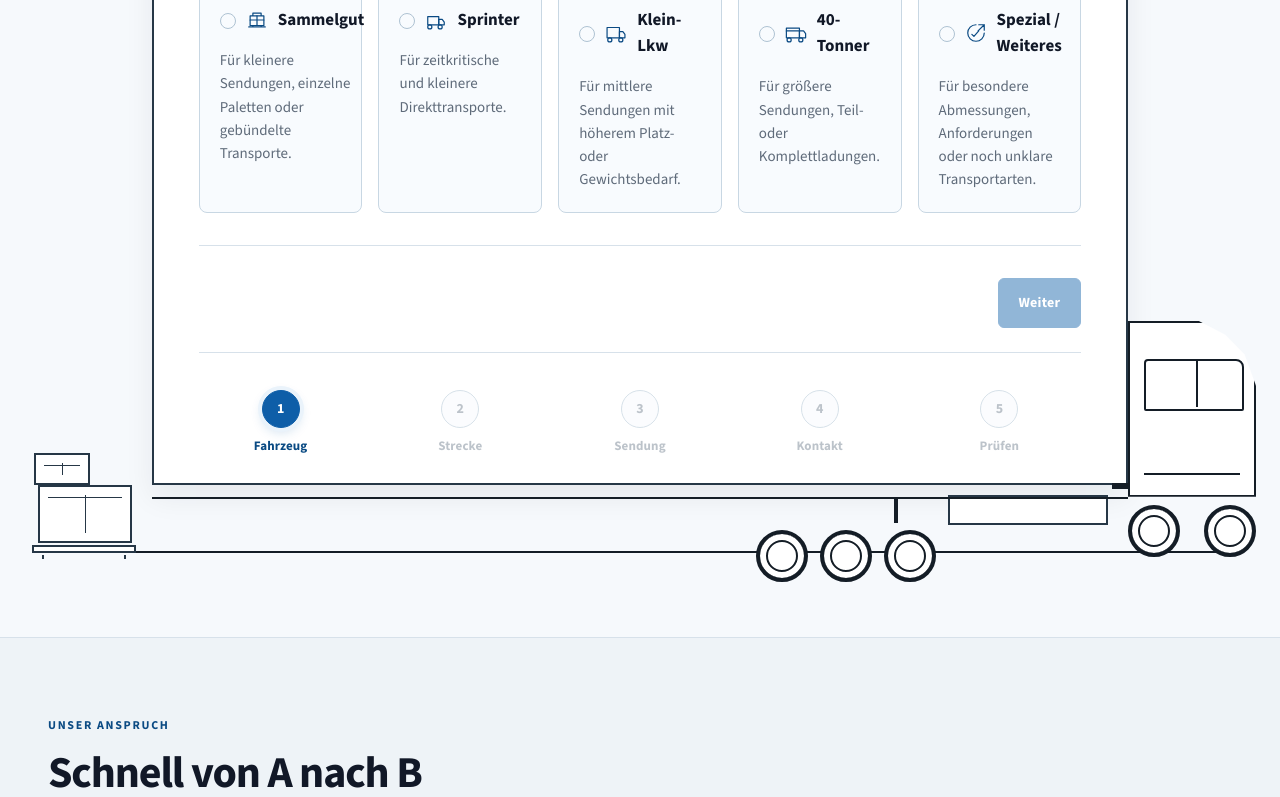
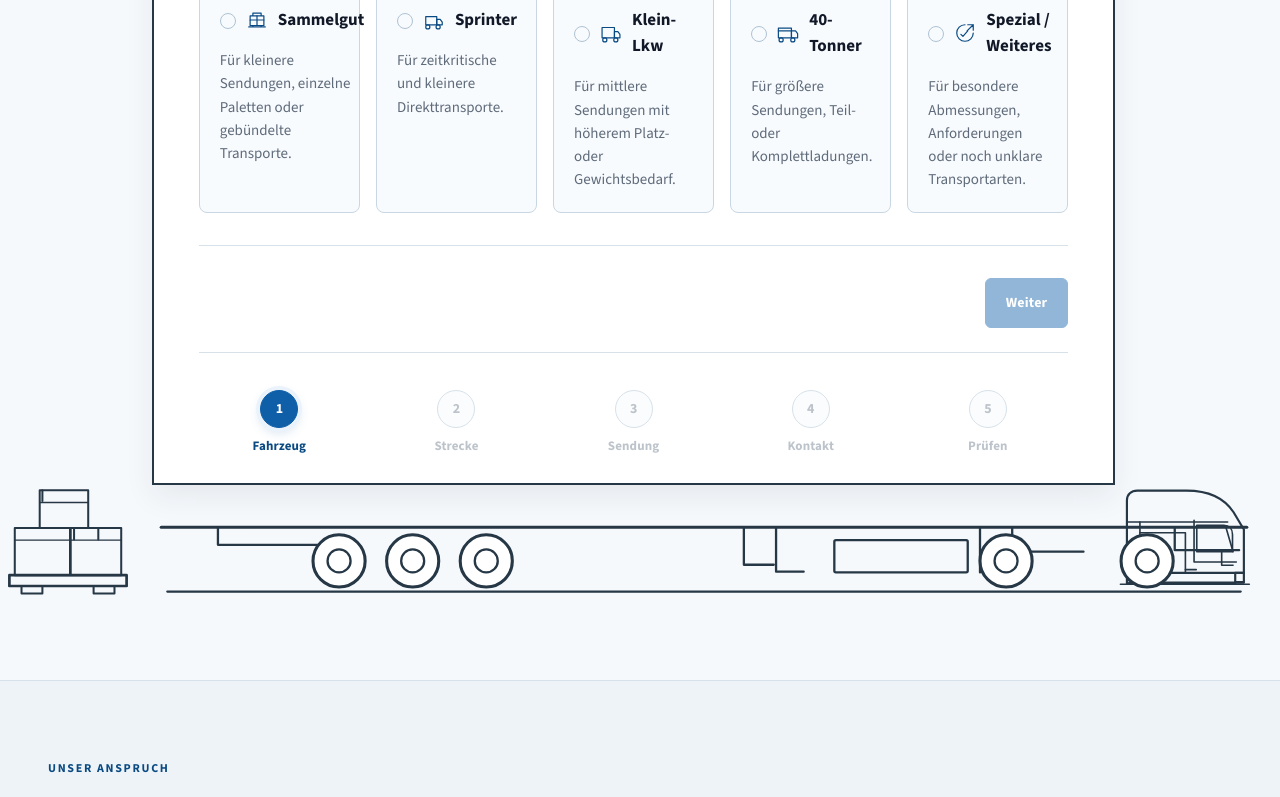
Before and after one commit to CornerDesign-Dominic/BPL-WEB, a Next.js app: page / in a window 1280 px wide. Shown: the part 782-1579 px from the top of the page. Built offline with nearby package versions, Linux system fonts and the light colour scheme.

Commit message:
Refactor transport request decorations into reusable components

```diff
--- a/src/app/globals.css
+++ b/src/app/globals.css
@@ -127,36 +127,14 @@ h3 { margin-bottom: var(--space-2); font-size: 1.25rem; line-height: 1.22; }
 .transport-request-section { padding: clamp(var(--space-5), 5vw, var(--space-8)) 0 var(--space-10); scroll-margin-top: calc(var(--header-height) + var(--space-2)); background: var(--color-surface); }
 .transport-request-section__heading { margin-bottom: var(--space-3); }
 .transport-request-section__heading h2 { max-width: none; margin: 0; color: var(--color-text); font-size: clamp(1.875rem, 3vw, 2.5rem); font-weight: 800; letter-spacing: -0.035em; }
-.transport-request-composition { position: relative; display: grid; width: min(100% - 3rem, calc(var(--content-width) + 20rem)); margin-inline: auto; grid-template-columns: clamp(7rem, 10vw, 10rem) minmax(0, var(--content-width)) clamp(7rem, 10vw, 10rem); align-items: end; }
-.transport-request-composition::after { position: absolute; right: 0.875rem; bottom: 0.25rem; left: 0.875rem; height: 0.125rem; background: #141d26; content: ""; pointer-events: none; }
-.transport-request-vehicle { display: grid; min-width: 0; grid-template-rows: auto 4.5rem; align-self: stretch; }
-.transport-request-box { position: relative; z-index: 1; min-width: 0; padding: clamp(var(--space-3), 3.5vw, var(--space-6)); padding-bottom: var(--space-3); border: 0.125rem solid #263746; border-radius: 0; background: var(--color-background); box-shadow: 0 0.75rem 1.75rem rgb(17 24 39 / 7%); }
+.transport-request-composition { display: grid; width: min(100% - 3rem, calc(var(--content-width) + 20rem)); margin-inline: auto; grid-template-columns: clamp(7rem, 10vw, 10rem) minmax(0, var(--content-width)) clamp(8rem, 11vw, 12rem); grid-template-rows: auto auto; align-items: end; }
+.transport-request-trailer { min-width: 0; grid-column: 2; grid-row: 1; }
+.transport-request-box { position: relative; min-width: 0; padding: clamp(var(--space-3), 3.5vw, var(--space-6)); padding-bottom: var(--space-3); border: 0.125rem solid #263746; border-radius: 0; background: var(--color-background); box-shadow: 0 0.75rem 1.75rem rgb(17 24 39 / 7%); }
 .transport-request-box::before { display: none; }
-.transport-request-cargo, .transport-request-cab, .transport-request-vehicle__underbody { z-index: 1; min-width: 0; pointer-events: none; }
-.transport-request-cargo { display: flex; align-items: flex-end; justify-content: flex-end; padding-right: 1.25rem; }
-.transport-request-cargo__stack { position: relative; width: min(100%, 8.75rem); height: 6.5rem; }
-.transport-request-cargo__crate { position: absolute; display: block; border: 0.125rem solid #263746; border-radius: 0; background: var(--color-background); }
-.transport-request-cargo__crate::before, .transport-request-cargo__crate::after { position: absolute; background: #263746; content: ""; }
-.transport-request-cargo__crate::before { top: 0.625rem; right: 0.5rem; left: 0.5rem; height: 1px; }
-.transport-request-cargo__crate::after { top: 0.5rem; bottom: 0.5rem; left: 50%; width: 1px; }
-.transport-request-cargo__crate--large { right: 0; bottom: 0.875rem; width: 5.875rem; height: 3.625rem; }
-.transport-request-cargo__crate--small { right: 2.625rem; bottom: 4.5rem; width: 3.5rem; height: 2rem; }
-.transport-request-cargo__pallet { position: absolute; right: -0.25rem; bottom: 0.25rem; width: 6.5rem; height: 0.5rem; border: 0.125rem solid #263746; background: var(--color-background); }
-.transport-request-cargo__pallet::after { position: absolute; top: 0.5rem; right: 0.5rem; left: 0.5rem; height: 0.25rem; border-inline: 0.125rem solid #263746; content: ""; }
-.transport-request-vehicle__underbody { position: relative; display: grid; min-height: 0; grid-template-columns: minmax(3rem, 1fr) repeat(3, 3.25rem) minmax(5.75rem, 10rem); align-items: end; column-gap: 0.75rem; padding: 0.625rem 1.25rem 0; }
-.transport-request-vehicle__underbody::before { position: absolute; top: 0.75rem; right: 0; left: 0; height: 0.125rem; background: #141d26; content: ""; }
-.transport-request-vehicle__underbody::after { position: absolute; top: 0.75rem; left: 76%; width: 0.25rem; height: 1.5rem; border-bottom: 0.125rem solid #141d26; background: #141d26; content: ""; }
-.transport-request-vehicle__tank { width: 100%; height: 1.875rem; align-self: end; grid-column: 5; margin-bottom: 0.3125rem; border: 0.125rem solid #263746; border-radius: 0; background: var(--color-background); }
-.transport-request-vehicle__wheel, .transport-request-cab__wheel { display: block; width: 3.25rem; height: 3.25rem; border: 0.25rem solid #141d26; border-radius: 50%; background: var(--color-background); box-shadow: inset 0 0 0 0.375rem var(--color-background), inset 0 0 0 0.5rem #141d26; }
-.transport-request-vehicle__wheel:nth-of-type(2) { grid-column: 2; }
-.transport-request-vehicle__wheel:nth-of-type(3) { grid-column: 3; }
-.transport-request-vehicle__wheel:nth-of-type(4) { grid-column: 4; }
-.transport-request-cab { position: relative; display: grid; width: min(100%, 9.75rem); grid-template-columns: repeat(2, 3.25rem); grid-template-rows: 11rem 3.25rem; align-items: end; justify-content: space-between; gap: 0.5rem; align-self: end; justify-self: start; }
-.transport-request-cab::before { position: absolute; bottom: 4.25rem; left: -1rem; width: 1rem; height: 0.375rem; background: #141d26; content: ""; }
-.transport-request-cab__body { position: relative; display: block; height: 11rem; grid-column: 1 / -1; border: 0.125rem solid #141d26; border-radius: 0; background: var(--color-background); clip-path: polygon(0 0, 55% 0, 76% 8%, 91% 19%, 100% 37%, 100% 100%, 0 100%); }
-.transport-request-cab__body::before { position: absolute; top: 2.25rem; right: 0.625rem; left: 0.875rem; height: 3rem; border: 0.125rem solid #141d26; border-radius: 0.25rem 0.5rem 0.125rem 0.125rem; background: var(--color-background); content: ""; }
-.transport-request-cab__body::after { position: absolute; right: 0.875rem; bottom: 1.25rem; left: 0.875rem; height: 0.125rem; background: #141d26; content: ""; }
-.transport-request-cab__body span { position: absolute; top: 2.25rem; left: 53%; width: 0.125rem; height: 3rem; background: #141d26; }
+.transport-request-decoration { display: block; min-width: 0; color: #263746; pointer-events: none; }
+.transport-request-decoration--pallet { width: min(100%, 8.5rem); margin-right: 1.25rem; grid-column: 1; grid-row: 1 / 3; align-self: end; justify-self: end; }
+.transport-request-decoration--cab { width: min(100%, 11.5rem); grid-column: 3; grid-row: 1 / 3; align-self: end; justify-self: start; }
+.transport-request-decoration--chassis { width: 100%; grid-column: 2 / 4; grid-row: 2; align-self: start; }
 .transport-request-box form { display: grid; min-height: 0; grid-template-rows: auto auto auto; }
 .request-step-content { padding: 0 0 var(--space-4); }
 .request-progress { display: grid; margin: 0; padding: var(--space-4) 0 0; border-top: 1px solid var(--color-border); grid-template-columns: repeat(5, minmax(0, 1fr)); gap: var(--space-2); list-style: none; }
@@ -323,8 +301,7 @@ h3 { margin-bottom: var(--space-2); font-size: 1.25rem; line-height: 1.22; }
   .site-navigation { gap: var(--space-2); }
   .transport-type-grid { grid-template-columns: repeat(3, 1fr); }
   .transport-request-composition { display: block; width: min(100% - 3rem, var(--content-width)); }
-  .transport-request-vehicle { display: block; }
-  .transport-request-cargo, .transport-request-cab, .transport-request-vehicle__underbody { display: none; }
+  .transport-request-decoration { display: none; }
 }
 
 @media (max-width: 52rem) {
--- /dev/null
+++ b/src/components/transport-request/PalletDecoration.tsx
@@ -0,0 +1,19 @@
+type PalletDecorationProps = {
+  className?: string;
+};
+
+export function PalletDecoration({ className }: PalletDecorationProps) {
+  return (
+    <svg aria-hidden="true" className={className} viewBox="0 0 190 210" fill="none" xmlns="http://www.w3.org/2000/svg">
+      <g stroke="currentColor" strokeLinecap="round" strokeLinejoin="round">
+        <rect x="16" y="104" width="82" height="70" strokeWidth="3" />
+        <rect x="99" y="104" width="75" height="70" strokeWidth="3" />
+        <rect x="53" y="48" width="72" height="56" strokeWidth="3" />
+        <path d="M16 122H174M53 66H125" strokeWidth="2" />
+        <path d="M57 48V64M104 104V121M140 104V121" strokeWidth="3" />
+        <path d="M8 174H182V190H8V174Z" strokeWidth="4" />
+        <path d="M8 190H182M26 190V201H57V190M133 190V201H164V190" strokeWidth="3" />
+      </g>
+    </svg>
+  );
+}
--- a/src/components/transport-request/TransportRequestForm.tsx
+++ b/src/components/transport-request/TransportRequestForm.tsx
@@ -5,6 +5,9 @@ import { ContactStep } from "./ContactStep";
 import { RouteStep } from "./RouteStep";
 import { ShipmentStep } from "./ShipmentStep";
 import { SummaryStep } from "./SummaryStep";
+import { PalletDecoration } from "./PalletDecoration";
+import { TruckCabDecoration } from "./TruckCabDecoration";
+import { TruckChassisDecoration } from "./TruckChassisDecoration";
 import { TransportRequestProgress } from "./TransportRequestProgress";
 import { TransportTypeStep } from "./TransportTypeStep";
 import type { FieldErrors, TransportRequestData, UpdateTransportRequestField } from "./types";
@@ -126,14 +129,8 @@ export function TransportRequestForm() {
         <h2 id="transport-request-heading">Transportangebot anfragen</h2>
       </div>
       <div className="transport-request-composition">
-        <div className="transport-request-cargo" aria-hidden="true">
-          <div className="transport-request-cargo__stack">
-            <span className="transport-request-cargo__crate transport-request-cargo__crate--large" />
-            <span className="transport-request-cargo__crate transport-request-cargo__crate--small" />
-            <span className="transport-request-cargo__pallet" />
-          </div>
-        </div>
-        <div className="transport-request-vehicle">
+        <PalletDecoration className="transport-request-decoration transport-request-decoration--pallet" />
+        <div className="transport-request-trailer">
           <div className="transport-request-box">
             <form noValidate onSubmit={(event) => { event.preventDefault(); if (step === 5) void submit(); }}>
               <div className="request-step-content">
@@ -147,21 +144,12 @@ export function TransportRequestForm() {
                 {step > 1 ? <button className="button button--secondary" type="button" onClick={() => setStep((current) => current - 1)}>Zurück</button> : <span aria-hidden="true" />}
                 {step < 5 ? <button className="button button--primary" type="button" disabled={step === 1 && !data.transportType} onClick={goNext}>Weiter</button> : <button className="button button--primary" type="submit" disabled={status === "submitting"}>{submitLabel}</button>}
               </div>
-              <TransportRequestProgress currentStep={step} highestReachedStep={highestReachedStep} onStepChange={setStep} />
-            </form>
-          </div>
-          <div className="transport-request-vehicle__underbody" aria-hidden="true">
-            <span className="transport-request-vehicle__tank" />
-            <span className="transport-request-vehicle__wheel" />
-            <span className="transport-request-vehicle__wheel" />
-            <span className="transport-request-vehicle__wheel" />
-          </div>
+            <TransportRequestProgress currentStep={step} highestReachedStep={highestReachedStep} onStepChange={setStep} />
+          </form>
         </div>
-        <div className="transport-request-cab" aria-hidden="true">
-          <span className="transport-request-cab__body"><span /></span>
-          <span className="transport-request-cab__wheel" />
-          <span className="transport-request-cab__wheel" />
         </div>
+        <TruckCabDecoration className="transport-request-decoration transport-request-decoration--cab" />
+        <TruckChassisDecoration className="transport-request-decoration transport-request-decoration--chassis" />
       </div>
     </section>
   );
--- /dev/null
+++ b/src/components/transport-request/TruckCabDecoration.tsx
@@ -0,0 +1,25 @@
+type TruckCabDecorationProps = {
+  className?: string;
+};
+
+export function TruckCabDecoration({ className }: TruckCabDecorationProps) {
+  return (
+    <svg aria-hidden="true" className={className} viewBox="0 0 260 240" fill="none" xmlns="http://www.w3.org/2000/svg">
+      <g stroke="currentColor" strokeLinecap="round" strokeLinejoin="round">
+        <path d="M22 210V56C22 45 30 38 41 38H132C171 38 202 52 219 78L238 110V190H222V210H22Z" strokeWidth="4" />
+        <path d="M22 96H208" strokeWidth="3" />
+        <path d="M146 93V170H224" strokeWidth="3" />
+        <path d="M151 102H201C211 102 217 109 217 119V151H151V102Z" strokeWidth="3" />
+        <path d="M204 103L218 151" strokeWidth="3" />
+        <path d="M197 151V176H218" strokeWidth="3" />
+        <path d="M46 96V208" strokeWidth="3" />
+        <path d="M46 116H130V190H46" strokeWidth="3" />
+        <path d="M60 175H82" strokeWidth="4" />
+        <path d="M22 190H238V207H222" strokeWidth="4" />
+        <path d="M26 208H238" strokeWidth="4" />
+        <path d="M10 211H248" strokeWidth="3" />
+        <path d="M130 184H150" strokeWidth="3" />
+      </g>
+    </svg>
+  );
+}
--- /dev/null
+++ b/src/components/transport-request/TruckChassisDecoration.tsx
@@ -0,0 +1,35 @@
+type TruckChassisDecorationProps = {
+  className?: string;
+};
+
+function Wheel({ cx }: { cx: number }) {
+  return (
+    <g stroke="currentColor" fill="white">
+      <circle cx={cx} cy="99" r="34" strokeWidth="4" />
+      <circle cx={cx} cy="99" r="15" strokeWidth="3" />
+    </g>
+  );
+}
+
+export function TruckChassisDecoration({ className }: TruckChassisDecorationProps) {
+  return (
+    <svg aria-hidden="true" className={className} viewBox="0 0 1440 150" fill="none" xmlns="http://www.w3.org/2000/svg">
+      <g stroke="currentColor" strokeLinecap="round" strokeLinejoin="round">
+        <path d="M12 55H1428" strokeWidth="4" />
+        <path d="M20 139H1420" strokeWidth="3" />
+        <path d="M86 55V78H266" strokeWidth="3" />
+        <path d="M772 55V104H796M780 104H811" strokeWidth="3" />
+        <path d="M814 55V113H840M822 113H850" strokeWidth="3" />
+        <rect x="890" y="72" width="174" height="42" rx="2" strokeWidth="3" />
+        <path d="M1080 55V114" strokeWidth="3" />
+        <path d="M1122 55V87H1215" strokeWidth="3" />
+        <path d="M1334 55V85H1418" strokeWidth="3" />
+      </g>
+      <Wheel cx={244} />
+      <Wheel cx={340} />
+      <Wheel cx={436} />
+      <Wheel cx={1114} />
+      <Wheel cx={1298} />
+    </svg>
+  );
+}
```
Also changed, not shown: public/images/inbox/51816eff-47d8-4f73-80e5-ec4f51aa8776.png (added).
